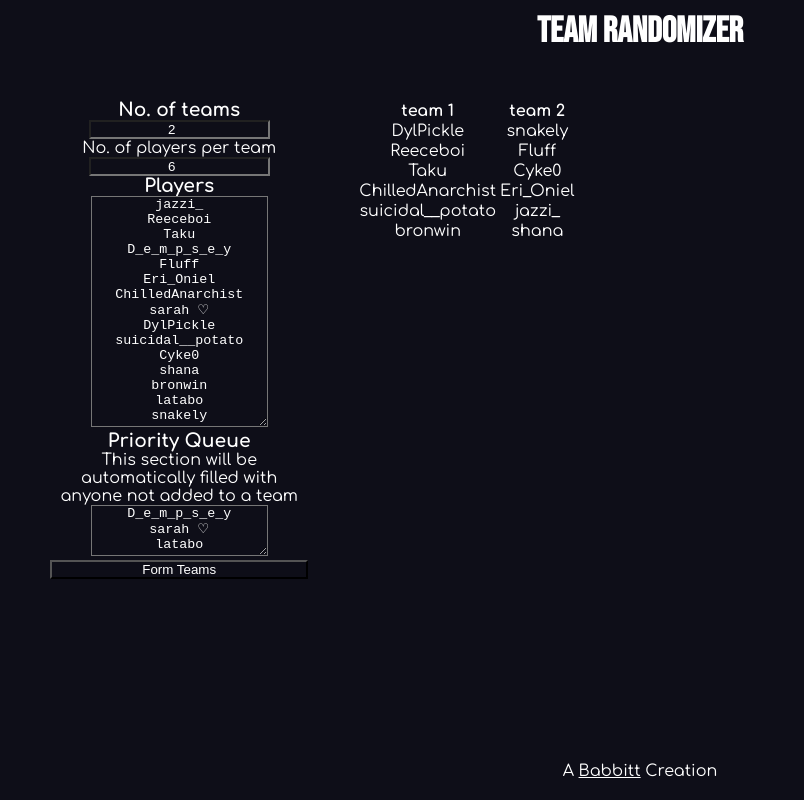
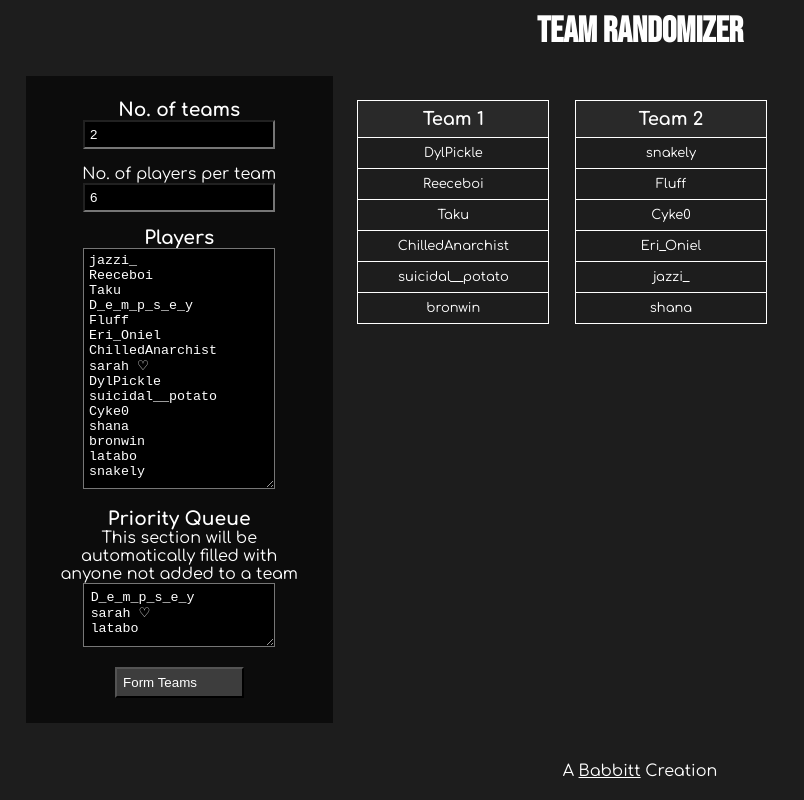
Before and after one commit to 5Babbitt/TeamRandomizer, a plain HTML site: page index.html in a window 1280 px wide. Both pictures are taken after a click on the button "Form Teams". Shown: the whole page, without its empty margins (0-804 px from the left). Drawn offline with Linux system fonts and the light colour scheme.

Commit message:
add: grey style

```diff
--- a/css/style.css
+++ b/css/style.css
@@ -1,8 +1,17 @@
 @import url('https://fonts.googleapis.com/css2?family=Bebas+Neue&family=Comfortaa:wght@300..700&family=Dosis:wght@200..800&family=Nunito:ital,wght@0,200..1000;1,200..1000&display=swap');
 
 :root {
-    --bgColour: #0e0e18;
+    --bgColour: #1d1d1d;
     --textColour: white;
+
+    /* Input Panel */
+    --buttonBG: rgb(61, 61, 61);
+    --textFieldBG: rgb(12, 12, 12);
+
+    /* Tables */
+    --tableHeaderBG: rgb(41, 41, 41);
+    --tableBorder: rgb(255, 255, 255);
+    --tableDimLine: rgba(255, 255, 255, 0.103);
 }
 
 * {
@@ -46,7 +55,6 @@ body {
     display: flex;
     flex-direction: row;
     flex-wrap: wrap;
-    justify-content: flex-start;
 }
 
 .inputsSection {
@@ -54,6 +62,15 @@ body {
     display: flex;
     flex-direction: column;
     flex-basis: 25%;
+    gap: 2vh;
+    background-color: var(--textFieldBG);
+    justify-content: center;
+    align-items: center;
+    align-content: center;
+}
+
+.inputsSection div, h3, p {
+    background-color: var(--textFieldBG);
 }
 
 .outputsSection {
@@ -70,4 +87,35 @@ body {
     flex-wrap: wrap;
     justify-content: flex-start;
     align-content: flex-start;
+    gap: 2vw;
 }
+
+#randomTeamsBtn {
+    width: 50%;
+    background-color: var(--buttonBG);
+}
+
+textarea, input {
+    background-color: black;
+    width: 15vw;
+    padding: 2.5%;
+    text-align: left;
+}
+
+table, th, td {
+    padding: 1vh;
+    width: 15vw;
+    border: 1px solid var(--tableBorder);
+    border-collapse: collapse;
+}
+
+td {
+    font-weight: 400;
+    font-size: small;
+}
+
+th {
+    font-weight: 700;
+    font-size: large;
+    background-color: var(--tableHeaderBG);
+}
--- a/scripts/index.js
+++ b/scripts/index.js
@@ -84,7 +84,7 @@ function _createteams() {
   for (let i = 1; i <= numTeams; i++) {
     teams.push(
       {
-        name: `team ${i}`,
+        name: `Team ${i}`,
         members: []
       }
     )
```
